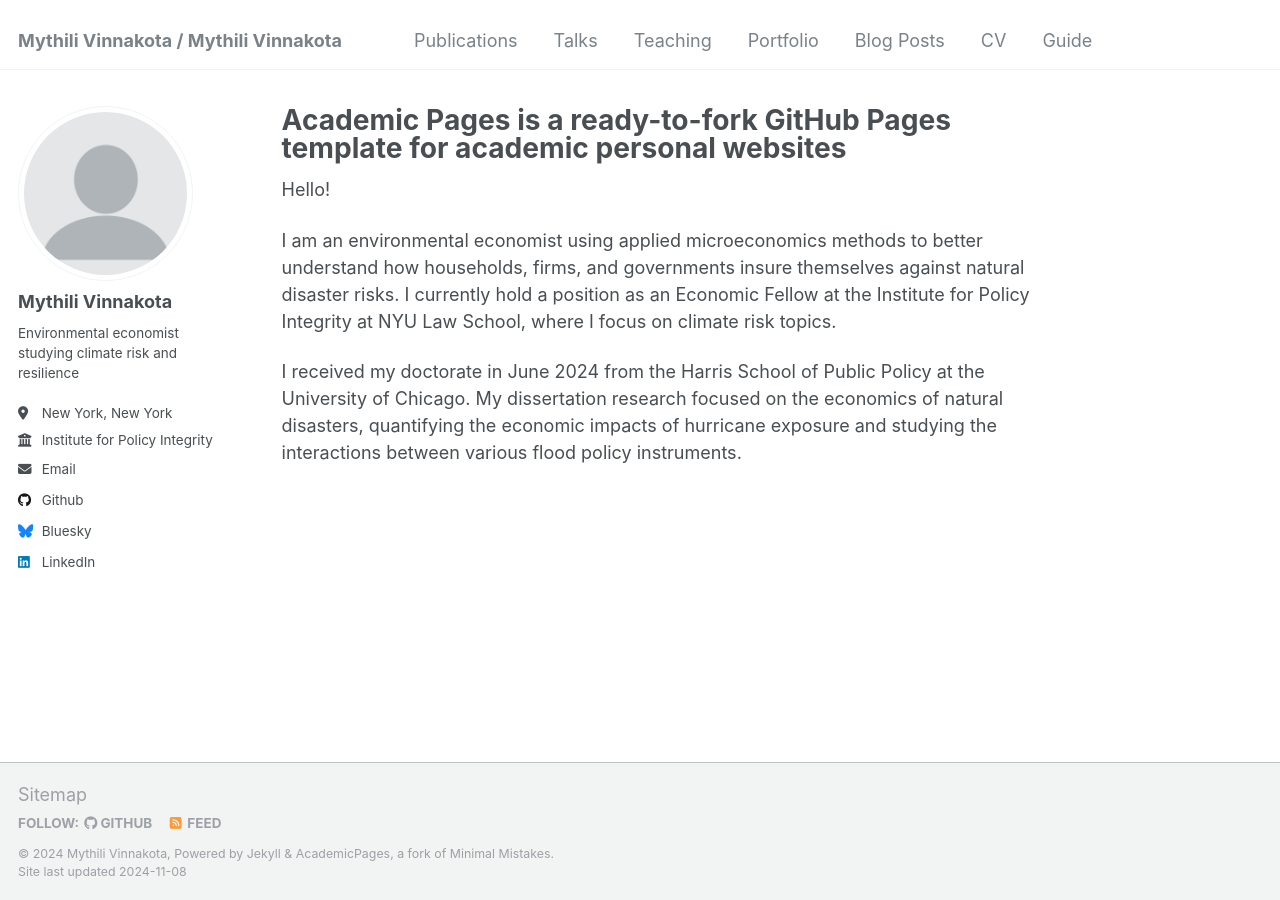
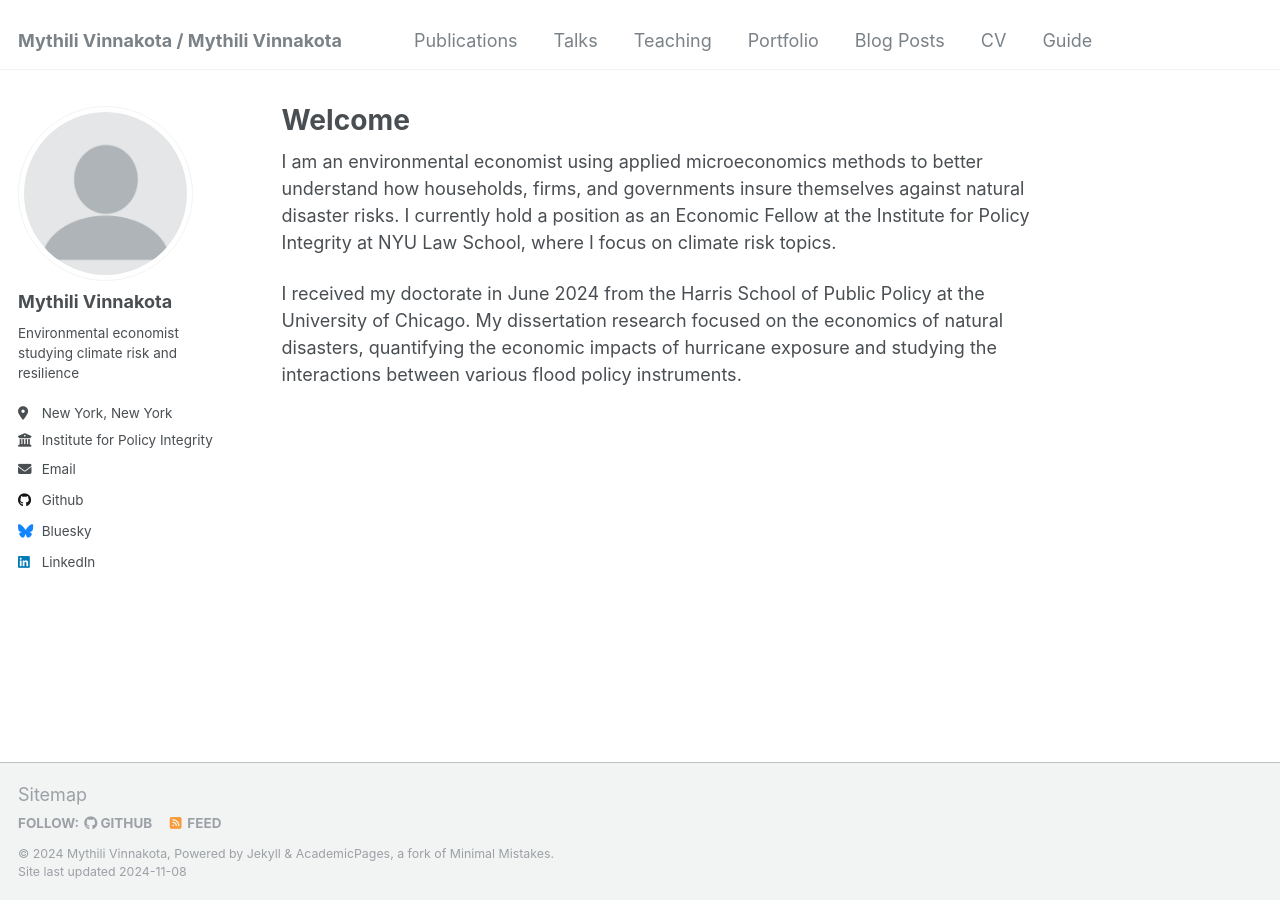
Before and after one commit to mvinnakota/mvinnakota.github.io, a Jekyll site: the page built from _pages/about.md, in a window 1280 px wide. Built offline with Jekyll 4.4.1, drawn with Linux system fonts in a browser that asks for light colours.

Commit message:
Update about.md

```diff
--- a/_pages/about.md
+++ b/_pages/about.md
@@ -1,14 +1,12 @@
 ---
 permalink: /
-title: "Academic Pages is a ready-to-fork GitHub Pages template for academic personal websites"
+title: "Welcome"
 author_profile: true
 redirect_from:
   - /about/
   - /about.html
 ---
 
-Hello!
-
 I am an environmental economist using applied microeconomics methods to better understand how households, firms, and governments insure themselves against natural disaster risks. I currently hold a position as an Economic Fellow at the Institute for Policy Integrity at NYU Law School, where I focus on climate risk topics.
 
 I received my doctorate in June 2024 from the Harris School of Public Policy at the University of Chicago. My dissertation research focused on the economics of natural disasters, quantifying the economic impacts of hurricane exposure and studying the interactions between various flood policy instruments.
```
